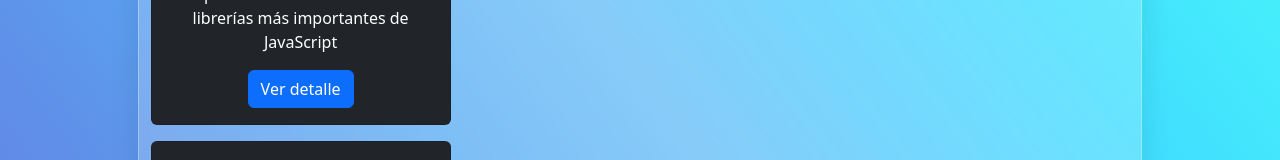
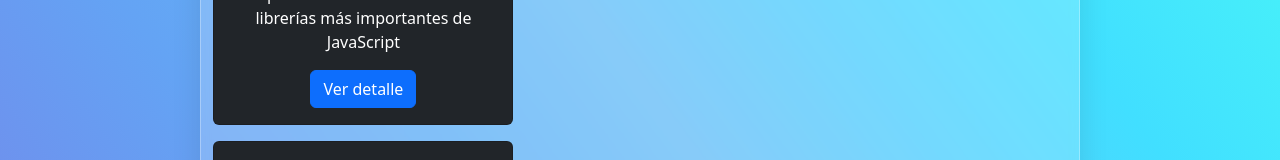
Before and after one commit to sachateisseire/react3, a React (Create React App) app: page / in a window 1280 px wide. Shown: the part 369-529 px from the top of the page. Built offline with nearby package versions, Linux system fonts and the light colour scheme.

Commit message:
nuevas funcionalidades

```diff
--- a/src/components/ItemList/Cards.jsx
+++ b/src/components/ItemList/Cards.jsx
@@ -1,7 +1,18 @@
 import React from "react";
 import './cards.css'
+import { useState } from "react";
+
 
 function Cards(props) {
+
+
+  const [colorBtn, setColorBtn] = useState({
+    backgroundColor: "",
+  });
+
+  function handleClick(){
+    setColorBtn({ backgroundColor: "#64a3f4" });
+  }
 
     return (
        <>
@@ -10,7 +21,10 @@ function Cards(props) {
               <h5 className="card-title">{props.title}</h5>
               <img src={props.img} alt="" class="card-img-top"/>
               <p className="card-text">{props.detail}</p>
-              <a href="#" className="btn btn-primary">Ver detalle</a>
+
+              <button onClick={handleClick} href="#" className="btn btn-primary" style={colorBtn} id="btn-test">Ver detalle</button>
+
+
             </div>
           </div>
        </>
--- a/src/components/ItemList/cards.css
+++ b/src/components/ItemList/cards.css
@@ -2,3 +2,7 @@
     min-width: 150px;
     max-width: 300px;
 }
+
+#btn-test{
+
+}
--- a/src/components/ItemList/itemListContainer.css
+++ b/src/components/ItemList/itemListContainer.css
@@ -3,17 +3,17 @@
 }
 
 #container-fluid-listContainer{
-    background-image: linear-gradient(to right top, #1626cb, #1d44d6, #305ddd, #4875e3, #618be6, #5b9dee, #5eaff4, #69bff8, #52cffe, #41dfff, #46eefa, #5ffbf1);
-    height: auto;
+    background-image: linear-gradient(to right top, #6043ec, #595cf1, #5870f2, #5f82f1, #6d93ee, #64a3f4, #62b1f7, #69bff8, #52cffe, #41dfff, #46eefa, #5ffbf1);    height: auto;
     width: 100%;
     padding-top: 30px;
+    padding-bottom: 30px;
     display: flex;
     justify-content: center;
     align-items: center;
 }
 
 .row{
-    width: 80%;
+    width: 70%;
     display: flex;
     justify-content: center;
     align-items: center;
```
